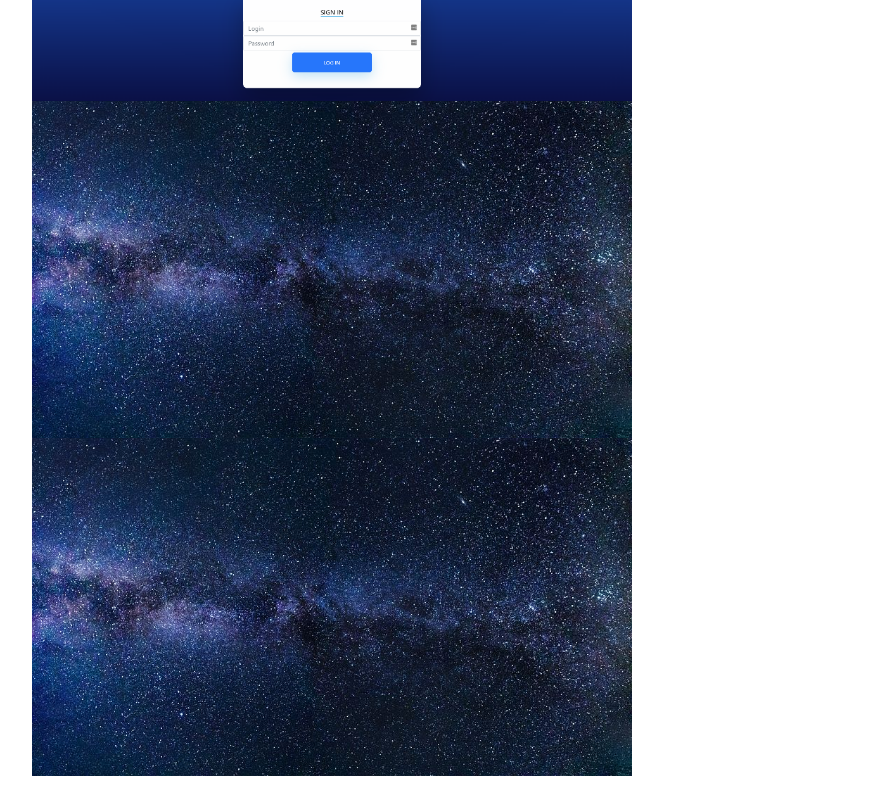
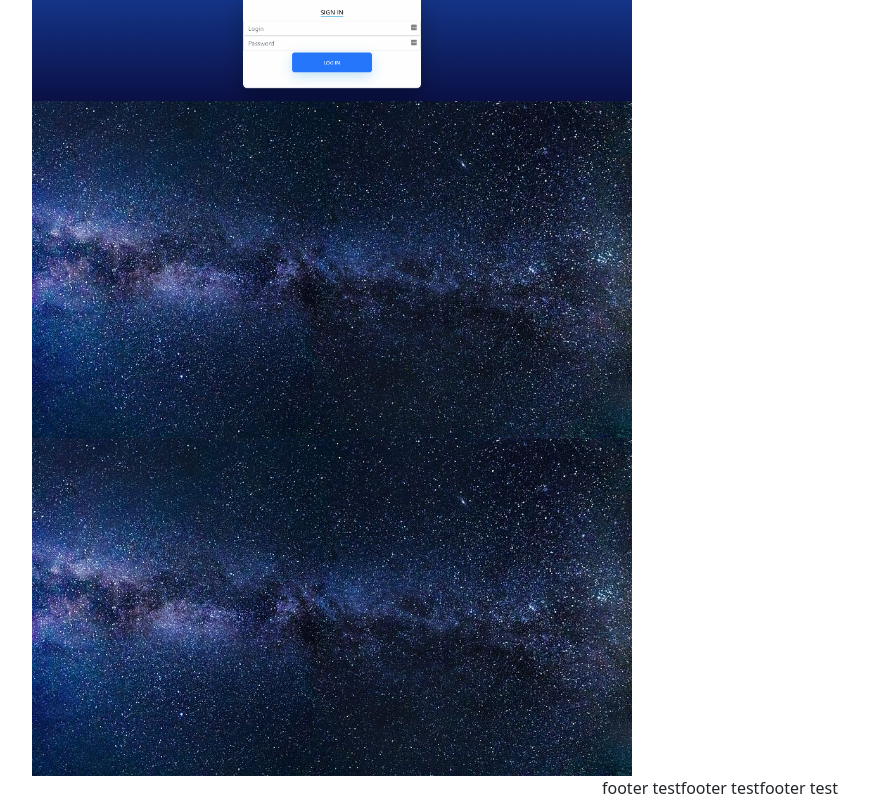
Before and after one commit to zacktmiller92/react-portfolio, a React (Create React App) app: page / in a window 1280 px wide. Shown: the part 488-1288 px from the top of the page, without its empty margins (50-919 px from the left). Before the commit the page ends 1264 px from the top, so only its background shows below. Built offline with nearby package versions, Linux system fonts and the light colour scheme.

Commit message:
added footer

```diff
--- a/src/App.js
+++ b/src/App.js
@@ -3,6 +3,7 @@ import logo from './logo.svg';
 import './App.css';
 import Project from './components/Project';
 import Header from './components/Header';
+import Footer from './components/Footer';
 import Navigation from './components/Navigation';
 import 'bootstrap/dist/css/bootstrap.min.css';
 
@@ -16,6 +17,8 @@ function App() {
       <Project>
 
       </Project>
+
+      <Footer></Footer>
     </main>
   );
 }
--- /dev/null
+++ b/src/components/Footer/index.js
@@ -0,0 +1,31 @@
+import React from 'react';
+import { Container, Row, Col, Nav } from 'react-bootstrap';
+
+
+function Footer() {
+
+
+    return (
+        <Container>
+            <Row>
+                <Col>
+                </Col>
+                <Col>
+                    <Nav>
+                        <Nav.Item>
+                            footer test
+            </Nav.Item>
+                        <Nav.Item>
+                        footer test
+            </Nav.Item>
+                        <Nav.Item>
+                        footer test
+            </Nav.Item>
+                    </Nav>
+                </Col>
+            </Row>
+        </Container>
+    )
+}
+
+export default Footer;
```
